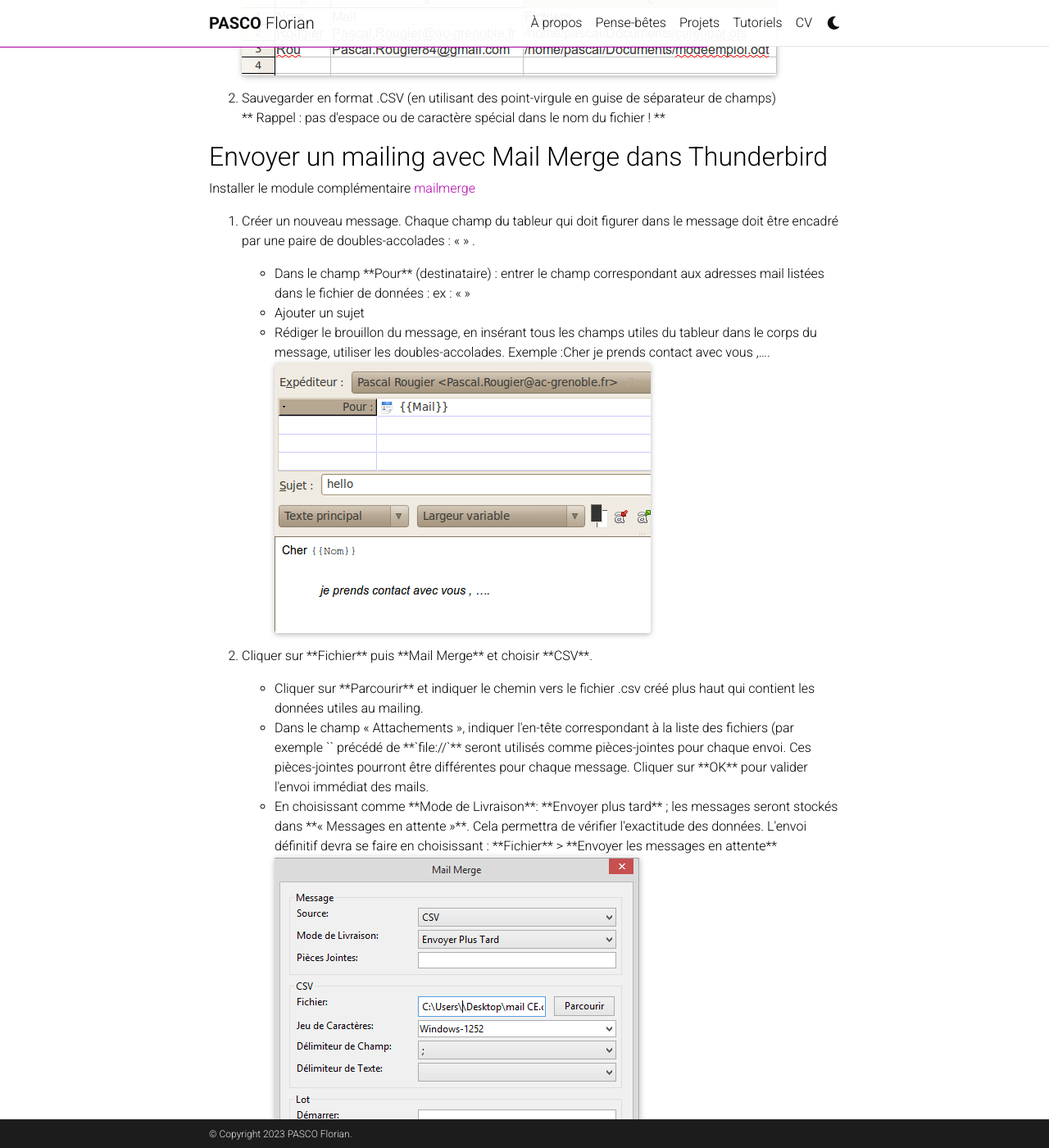
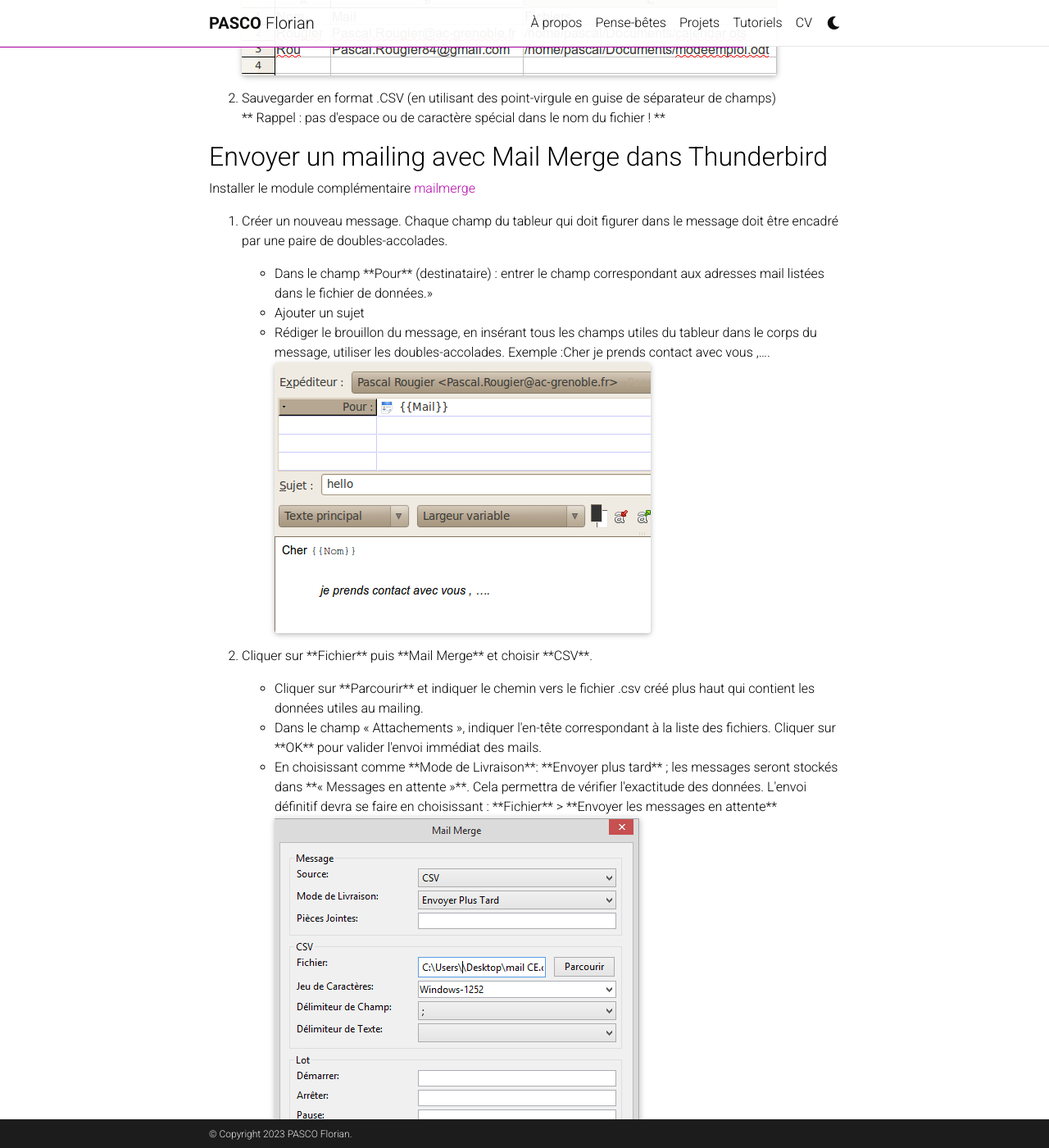
Before and after one commit to mpek29/mpek29.github.io, a Jekyll site: the page built from _tutorials/mailmerge.md, in a window 1280 px wide and 1400 px high, scrolled down 671 px. Shown: the whole window at 82% size. Built offline with Jekyll 4.4.1, drawn with Linux system fonts in a browser that asks for light colours; full-size pictures stand in for the smaller copies a plugin makes; comment, search, counter and statistics services are not loaded; a style sheet for code colours, icons or effects is not loaded.

Commit message:
Update mailmerge.md

```diff
--- a/_tutorials/mailmerge.md
+++ b/_tutorials/mailmerge.md
@@ -32,9 +32,9 @@ Installer le module complémentaire [mailmerge](https://addons.mozilla.org/fr/th
 
 <ol>
   <li>
-    <p>Créer un nouveau message. Chaque champ du tableur qui doit figurer dans le message doit être encadré par une paire de doubles-accolades : « {{ }} » .</p>
+    <p>Créer un nouveau message. Chaque champ du tableur qui doit figurer dans le message doit être encadré par une paire de doubles-accolades.</p>
     <ul>
-      <li>Dans le champ **Pour** (destinataire) : entrer le champ correspondant aux adresses mail listées dans le fichier de données : ex : « {{Mail}} » </li>
+      <li>Dans le champ **Pour** (destinataire) : entrer le champ correspondant aux adresses mail listées dans le fichier de données.» </li>
       <li>Ajouter un sujet</li>
       <li>Rédiger le brouillon du message, en insérant tous les champs utiles du tableur dans le corps du message, utiliser les doubles-accolades. Exemple :Cher {{prenom}} {{nom}} je prends contact avec vous ,….
         <div class="row">
@@ -50,7 +50,7 @@ Installer le module complémentaire [mailmerge](https://addons.mozilla.org/fr/th
     <p>Cliquer sur **Fichier** puis **Mail Merge** et choisir **CSV**.</p>
     <ul>
       <li>Cliquer sur **Parcourir** et indiquer le chemin vers le fichier .csv créé plus haut qui contient les données utiles au mailing.</li>
-      <li>Dans le champ « Attachements », indiquer l'en-tête correspondant à la liste des fichiers (par exemple `{{Fichiers}}` précédé de **`file://`** seront utilisés comme pièces-jointes pour chaque envoi. Ces pièces-jointes pourront être différentes pour chaque message. Cliquer sur **OK** pour valider l'envoi immédiat des mails.</li>
+      <li>Dans le champ « Attachements », indiquer l'en-tête correspondant à la liste des fichiers. Cliquer sur **OK** pour valider l'envoi immédiat des mails.</li>
       <li>
         En choisissant comme **Mode  de Livraison**: **Envoyer plus tard** ; les messages seront stockés dans **« Messages en attente »**. Cela permettra de vérifier l'exactitude des données. L'envoi définitif devra se faire en choisissant : **Fichier** > **Envoyer les messages en attente**
         <div class="row">
```
